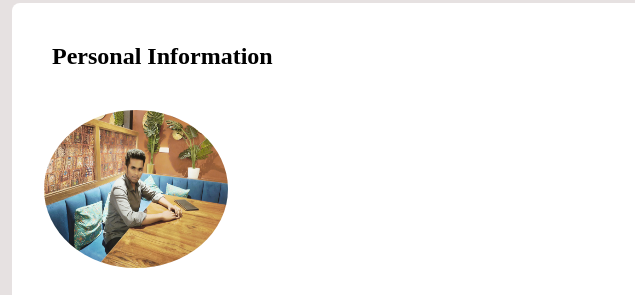
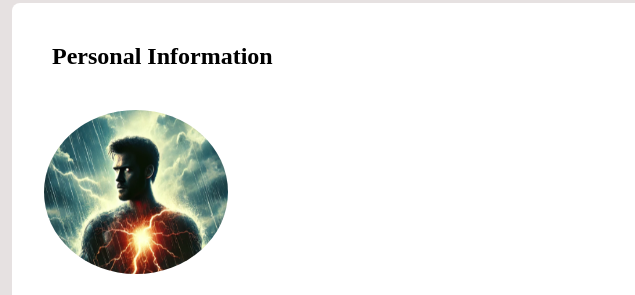
Before and after one commit to Mahesh-264/Mahesh-264.github.io, a plain HTML site: page index.html in a window 1280 px wide. Shown: the part 127-422 px from the top of the page, 0-635 px from the left. Drawn offline with Linux system fonts and the light colour scheme.

Commit message:
Mahesh Profile

```diff
--- a/index.html
+++ b/index.html
@@ -21,7 +21,7 @@
             <div class="main">
             <div class="left">
             <h2>Personal Information</h2>
-            <img src="./assets/images/Mahesh.jpg" width="30%" height="40%" alt=" " >
+            <img src="./assets/images/Screenshot 2024-11-11 214545-modified.png" width="30%" height="40%" alt=" " >
             <p><strong>Name : </strong> Mahesh Babu</p>
             <p><strong>Branch : </strong>Computer Science Engineering</p>
             <p><strong>Year : </strong> 3rd Year</p>
```
